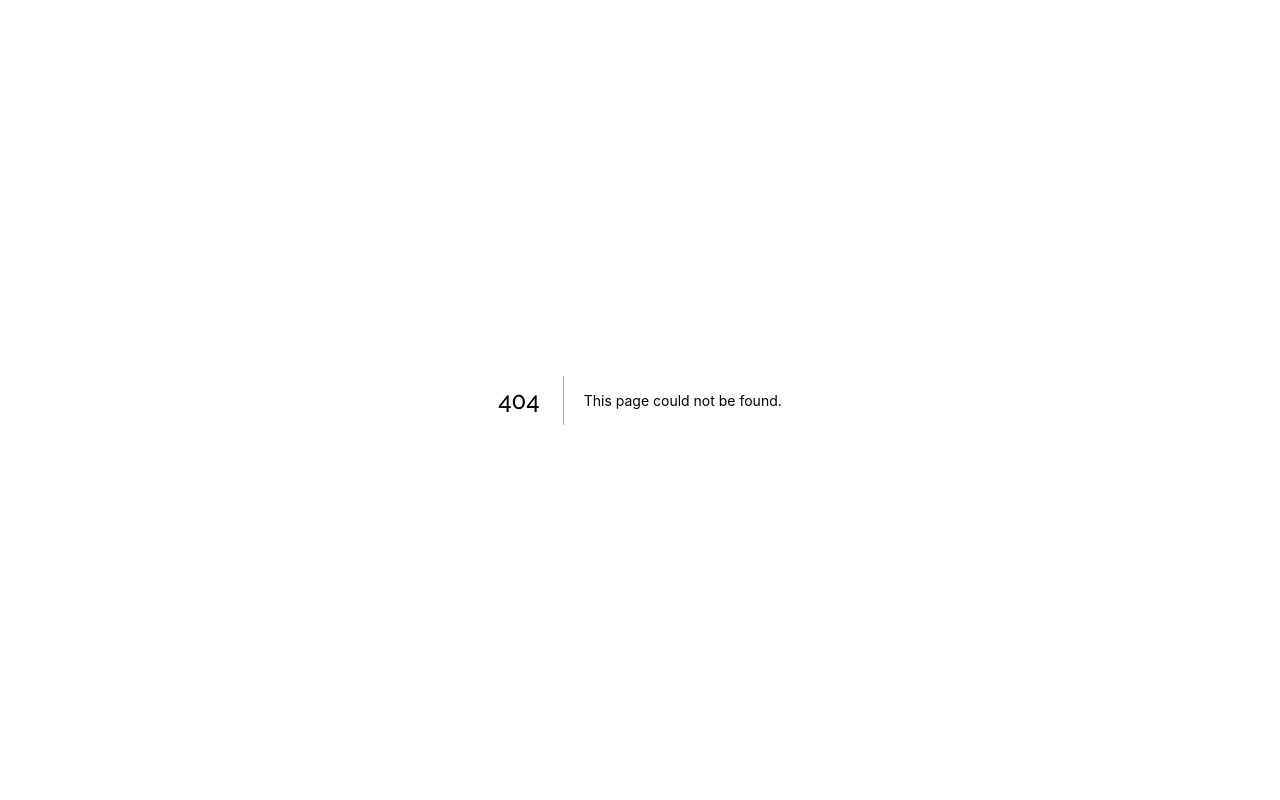
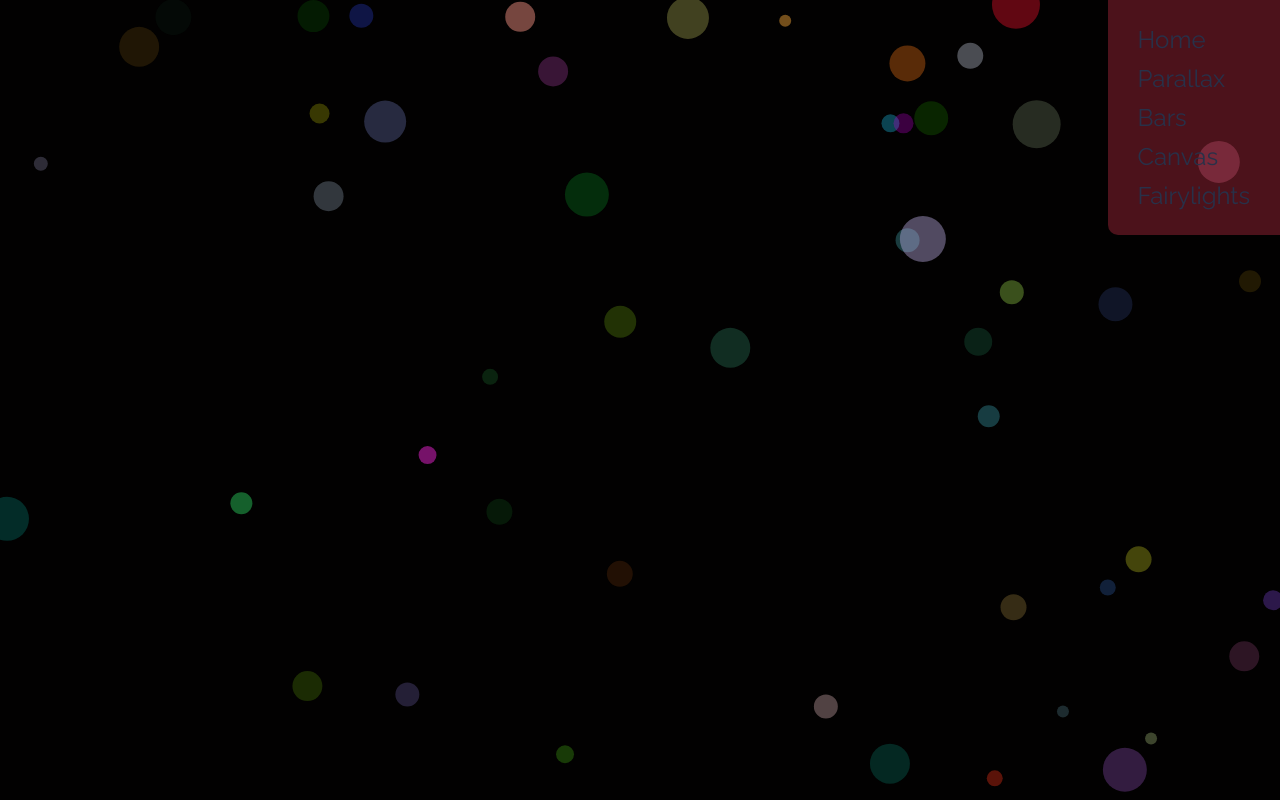
Before and after one commit to Velocima/front-end-react-effects, a Next.js app: page /fairylights in a window 1280 px wide. Before the commit this address had no page. Built offline with nearby package versions, Linux system fonts and the light colour scheme.

Commit message:
fairylights effect page created

```diff
--- a/components/nav.jsx
+++ b/components/nav.jsx
@@ -2,7 +2,7 @@ import Link from 'next/link';
 import style from '../styles/nav.module.css';
 
 export default function Nav() {
-	const pages = ['/', '/parallax', '/bars', '/canvas'];
+	const pages = ['/', '/parallax', '/bars', '/canvas', '/fairylights'];
 	return (
 		<>
 			<nav className={style.nav}>
--- /dev/null
+++ b/pages/fairylights.jsx
@@ -0,0 +1,107 @@
+import Head from 'next/head';
+import styles from '../styles/fairylights.module.css';
+import Nav from '../components/nav';
+import { useEffect, useState, useRef } from 'react';
+import useWindowSize from '../hooks/useWindowSize';
+
+export default function Page() {
+	const [width, height] = useWindowSize();
+	const canvasRef = useRef(null);
+
+	class Ball {
+		constructor(ctx, width, height) {
+			this.color = {
+				r: Math.floor(Math.random() * 255),
+				g: Math.floor(Math.random() * 255),
+				b: Math.floor(Math.random() * 255),
+			};
+			this.ctx = ctx;
+		}
+		opacity = 0;
+		x = Math.floor(Math.random() * width);
+		y = Math.floor(Math.random() * height);
+		vOpacity = 0.0005 + Math.random() * 0.001;
+		vx = Math.random() / 4 - 0.125;
+		vy = Math.random() / 4 - 0.125;
+		radius = 5 + Math.floor(Math.random() * 20);
+		draw() {
+			this.ctx.beginPath();
+			this.ctx.arc(this.x, this.y, this.radius, 0, Math.PI * 2, true);
+			this.ctx.closePath();
+			this.ctx.fillStyle = `rgba(${this.color.r},${this.color.g},${this.color.b},${this.opacity})`;
+			this.ctx.fill();
+		}
+		updateColor() {
+			this.opacity += this.vOpacity;
+			if (this.opacity >= 0.5) {
+				this.opacity = 0.5;
+				this.vOpacity *= -1;
+			}
+			if (this.opacity <= 0) {
+				this.opacity = 0;
+				this.vOpacity = 0.0005 + Math.random() * 0.001;
+				this.color = {
+					r: Math.floor(Math.random() * 255),
+					g: Math.floor(Math.random() * 255),
+					b: Math.floor(Math.random() * 255),
+				};
+				this.vx = Math.random() / 4 - 0.125;
+				this.vy = Math.random() / 4 - 0.125;
+				this.x = Math.floor(Math.random() * width);
+				this.y = Math.floor(Math.random() * height);
+				this.radius = 5 + Math.floor(Math.random() * 20);
+			}
+		}
+	}
+
+	const createBalls = (volume, ctx) => {
+		let newBalls = [];
+		for (let i = 0; i < volume; i++) {
+			newBalls[i] = new Ball(ctx, width, height);
+		}
+		return newBalls;
+	};
+
+	useEffect(() => {
+		const canvas = canvasRef.current;
+		const ctx = canvas.getContext('2d');
+		let balls = createBalls(50, ctx);
+
+		function draw() {
+			ctx.clearRect(0, 0, canvas.width, canvas.height);
+			console.log('draw');
+			for (let ball of balls) {
+				ball.draw();
+				ball.updateColor();
+				// movement
+				if (ball.y + ball.vy > canvas.height || ball.y + ball.vy < 0) {
+					ball.vy = -ball.vy;
+				}
+				if (ball.x + ball.vx > canvas.width || ball.x + ball.vx < 0) {
+					ball.vx = -ball.vx;
+				}
+				ball.x += ball.vx;
+				ball.y += ball.vy;
+			}
+			window.requestAnimationFrame(draw);
+		}
+
+		window.requestAnimationFrame(draw);
+
+		for (let ball of balls) {
+			ball.draw();
+		}
+	}, [width, height]);
+	return (
+		<>
+			<Head>
+				<title>Create Next App</title>
+				<link rel='icon' href='/favicon.ico' />
+			</Head>
+			<Nav />
+			<main className={styles.main}>
+				<canvas width={width} height={height} ref={canvasRef}></canvas>
+			</main>
+		</>
+	);
+}
--- /dev/null
+++ b/styles/fairylights.module.css
@@ -0,0 +1,17 @@
+.main {
+	display: flex;
+	flex-direction: column;
+	justify-content: flex-start;
+	align-items: center;
+	background-color: #4f5658;
+	min-height: 100vh;
+	overflow: hidden;
+}
+
+.main canvas {
+	position: fixed;
+	top: 0;
+	right: 0;
+	fill: #e7cce5;
+	background-color: #020101;
+}
```
